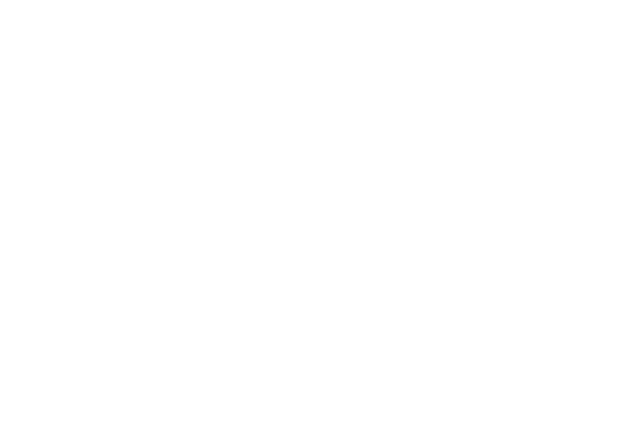
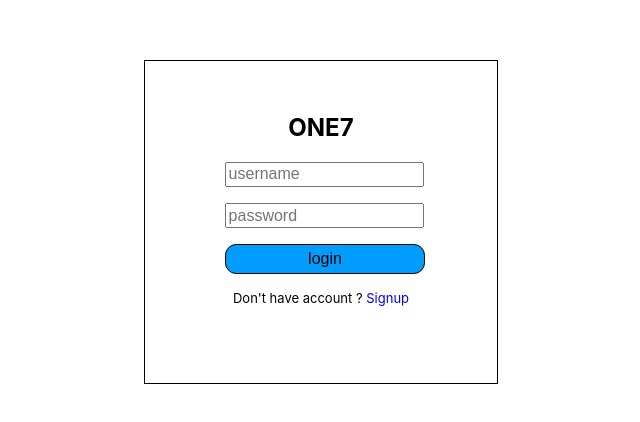
Before and after one commit to sushmitha37/MovieTicketbookig, a React (Create React App) app: page /login in a window 1280 px wide. Before the commit this address had no page. Shown: the part 148-570 px from the top of the page, without its empty margins (319-959 px from the left). Built offline with nearby package versions, Linux system fonts and the light colour scheme.

Commit message:
signup page and routing

```diff
--- a/src/App.css
+++ b/src/App.css
@@ -5,7 +5,7 @@
 
  padding: 4rem;
  padding-top: 2rem;
- margin-top: 20rem;
+ margin-top: 13rem;
  border: 0.5px black solid;
 }
 .user{
@@ -17,13 +17,14 @@
    font-size:medium;
    padding: 0.1rem;
 }
-#login{
+#btn{
   background-color:hwb(203 0% 0%);
   font-size: medium;
   width: 12.5rem;
   border: 1px black solid;
   border-radius: 0.7rem;
-  padding: 0.3rem;;
+  padding: 0.3rem;
+  cursor: pointer;
 
 }
 #name {
--- a/src/App.js
+++ b/src/App.js
@@ -6,13 +6,11 @@
 function App() {
   return (
     <div className="App">
-      <Login/>
+
       <Router>
         <Routes>
-          <Route path="/Signup" component={Signup}/>
-
-
-          <Route/>
+          <Route path="/login" element={<Login/>}/>
+          <Route path="/signup" element={<Signup/>}/>
         </Routes>
       </Router>
 
--- a/src/components/Login.jsx
+++ b/src/components/Login.jsx
@@ -1,5 +1,4 @@
 import React from 'react'
-import Signup from './Signup'
 import { Link } from 'react-router-dom';
 function Login() {
   return (
@@ -10,10 +9,10 @@
 
         <input class="user" type="password" placeholder='password' required/>
 
-        <button class="user" id="login">login</button>
+        <button class="user" id="btn">login</button>
       </form>
-      <Signup/>
-      <p>Don't have account ? <Link to="/Signup">Signup</Link></p>
+
+      <p>Don't have account ? <Link to="/signup">Signup</Link></p>
 
     </div>
   )
--- a/src/components/Signup.jsx
+++ b/src/components/Signup.jsx
@@ -1,16 +1,20 @@
 import React from 'react'
-
+import {Link} from 'react-router-dom';
 function Signup() {
   return (
-    <div>
+    <div id="box1">
+            <h2 id="name">ONE7</h2>
+
      <form action="">
         <input type="text" className="user" placeholder='firstName' required/>
         <input type="text" className="user" placeholder='lastName'  />
-        <input type="number" className="user" placeholder='Mobile no'required/>
+        <input type="tel" className="user" placeholder='Mobile no'required/>
         <input type="email" className="user" placeholder='Email'required/>
         <input type="password" className="user" placeholder='password' required/>
         <input type="password" className="user" placeholder='confirm password' required/>
-        <button className="user" id="signup">Signup</button>
+        <button className="user" id="btn">Signup</button>
+        <p>Have an account ? <Link to="/login">Login</Link></p>
+
 
 
 
```
